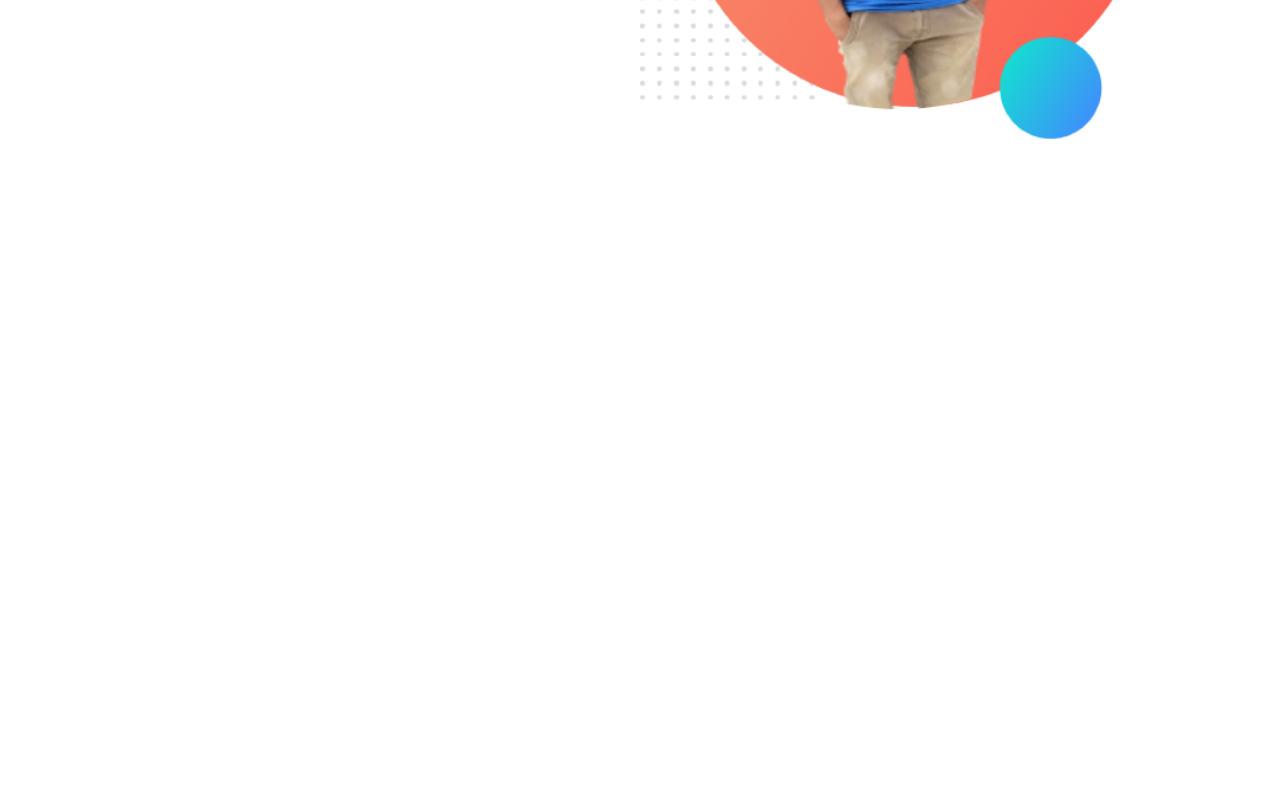
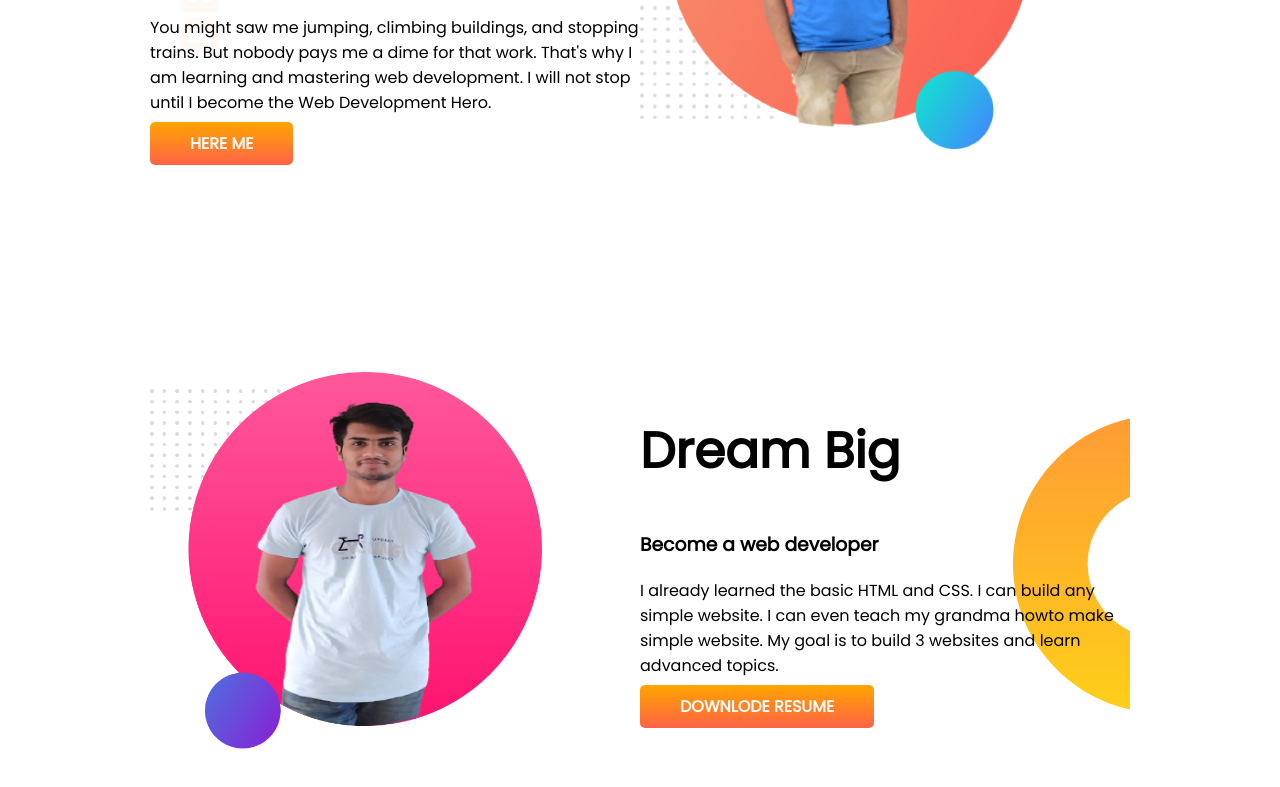
Before and after one commit to RiyadMia/developer, a plain HTML site: page index.html in a window 1280 px wide. Shown: the part 457-1244 px from the top of the page. Before the commit the page ends 800 px from the top, so only its background shows below. Drawn offline with Linux system fonts and the light colour scheme.

Commit message:
dream added

```diff
--- a/index.html
+++ b/index.html
@@ -31,6 +31,18 @@
             <img src="images/riyad.3.png" alt="">
         </div>
     </section>
+    <section class="dream-big">
+        <div class="half-width">
+            <img src="images/riyad2.png" alt="">
+        </div>
+        <div class="half-width">
+            <h1>Dream Big</h1>
+            <h3>Become a web developer</h3>
+            <p>I already learned the basic HTML and CSS. I can build any simple website. I can even teach my grandma
+                howto make simple website. My goal is to build 3 websites and learn advanced topics.</p>
+            <a class="link-button" target="_blank" href="">DOWNLODE RESUME</a>
+        </div>
+    </section>
 </body>
 
 </html>
--- a/style.css
+++ b/style.css
@@ -10,6 +10,7 @@
 }
 section{
     display: flex;
+    margin: 150px;
 }
 .half-width{
     width: 50%;
@@ -30,3 +31,8 @@
     background-image: url(images/top-banner.png);
     background-repeat: no-repeat;
 }
+.dream-big{
+    background-image: url(images/dream-bg.png);
+    background-repeat: no-repeat;
+    background-position: right;
+}
```
